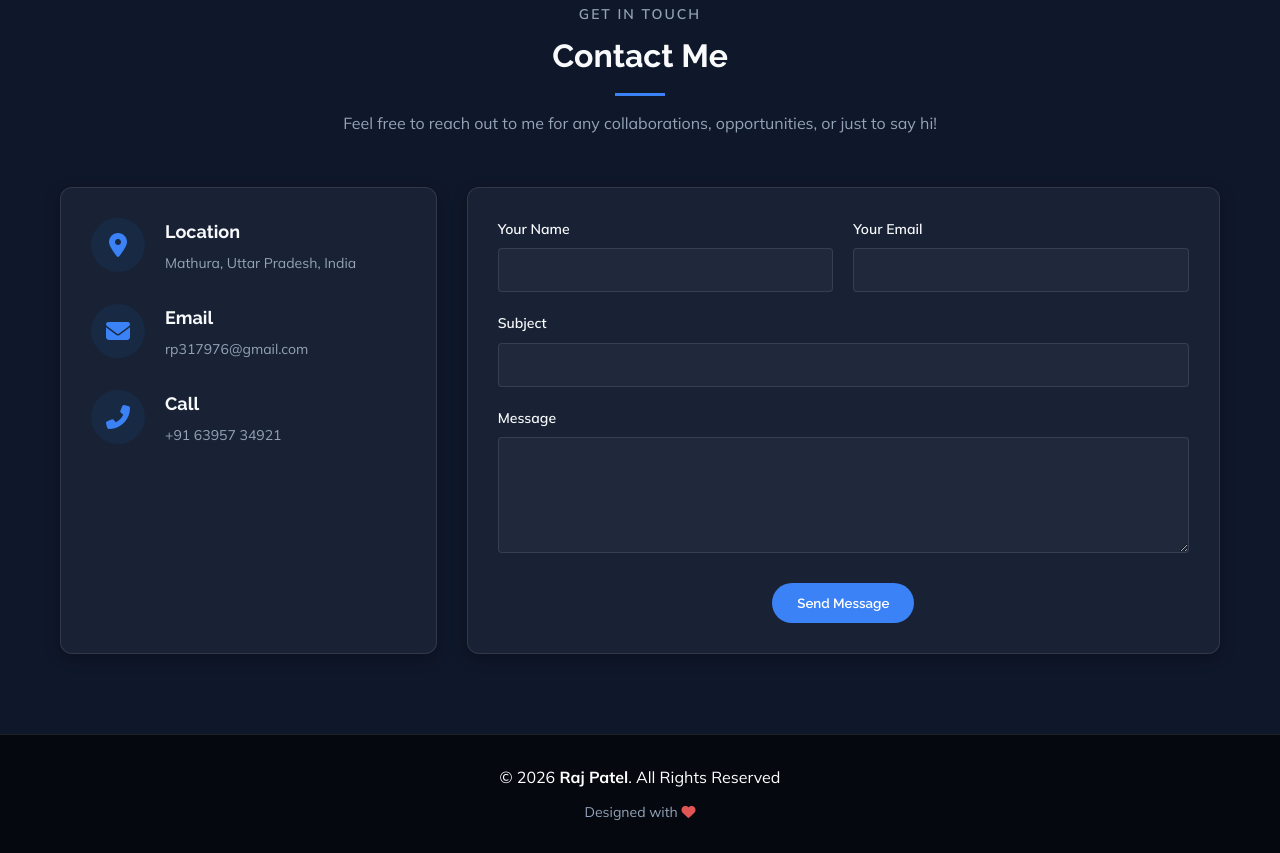
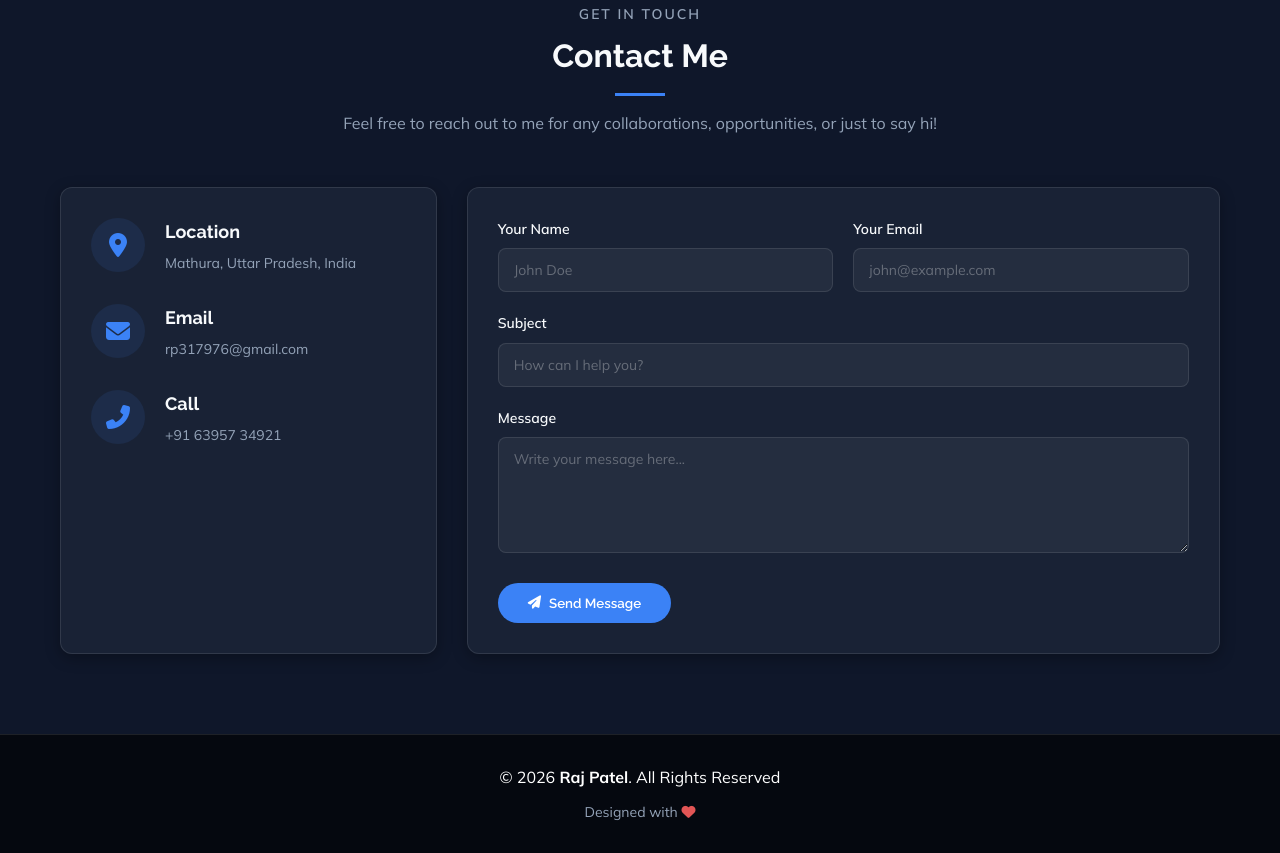
Before and after one commit to rajpatel3425/portfolio, a plain HTML site: page index.html in a window 1280 px wide. Shown: the part 5091-5944 px from the top of the page. Drawn offline with Linux system fonts and the light colour scheme.

Commit message:
Update portfolio with latest changes

```diff
--- a/index.html
+++ b/index.html
@@ -361,22 +361,24 @@
                         <div class="form-row">
                             <div class="form-group">
                                 <label for="name">Your Name</label>
-                                <input type="text" id="name" required>
+                                <input type="text" id="name" placeholder="John Doe" required>
                             </div>
                             <div class="form-group">
                                 <label for="email">Your Email</label>
-                                <input type="email" id="email" required>
+                                <input type="email" id="email" placeholder="john@example.com" required>
                             </div>
                         </div>
                         <div class="form-group">
                             <label for="subject">Subject</label>
-                            <input type="text" id="subject" required>
+                            <input type="text" id="subject" placeholder="How can I help you?" required>
                         </div>
                         <div class="form-group">
                             <label for="message">Message</label>
-                            <textarea id="message" rows="5" required></textarea>
+                            <textarea id="message" rows="5" placeholder="Write your message here..." required></textarea>
                         </div>
-                        <button type="submit" class="btn-primary form-submit">Send Message</button>
+                        <button type="submit" class="btn-primary form-submit">
+                            <i class="fas fa-paper-plane"></i> Send Message
+                        </button>
                     </form>
                 </div>
             </div>
--- a/style.css
+++ b/style.css
@@ -692,13 +692,20 @@ img {
 .info-item i {
     font-size: 24px;
     color: var(--accent-primary);
-    background: rgba(5, 99, 187, 0.1);
+    background: rgba(59, 130, 246, 0.1);
     width: 54px;
     height: 54px;
     display: flex;
     align-items: center;
     justify-content: center;
     border-radius: 50%;
+    transition: var(--transition);
+}
+
+.info-item:hover i {
+    background: var(--accent-primary);
+    color: #fff;
+    transform: scale(1.1);
 }
 
 .info-item h3 {
@@ -736,23 +743,38 @@ img {
 
 .form-group input, .form-group textarea {
     padding: 12px 15px;
-    background: rgba(255, 255, 255, 0.03);
-    border: 1px solid var(--border-color);
+    background: rgba(255, 255, 255, 0.05);
+    border: 1px solid rgba(255, 255, 255, 0.1);
     color: var(--text-primary);
-    border-radius: 4px;
+    border-radius: 8px;
     font-family: inherit;
     font-size: 14px;
     transition: var(--transition);
 }
 
+.form-group input::placeholder, .form-group textarea::placeholder {
+    color: rgba(255, 255, 255, 0.3);
+}
+
 .form-group input:focus, .form-group textarea:focus {
     outline: none;
     border-color: var(--accent-primary);
+    background: rgba(255, 255, 255, 0.08);
+    box-shadow: 0 0 10px rgba(59, 130, 246, 0.3);
 }
 
 .form-submit {
-    align-self: center;
+    align-self: flex-start;
     margin-top: 10px;
+    display: flex;
+    align-items: center;
+    gap: 8px;
+    padding: 12px 30px;
+}
+
+.form-submit:hover {
+    transform: translateY(-3px);
+    box-shadow: 0 5px 15px rgba(59, 130, 246, 0.4);
 }
 
 /* Footer */
```
